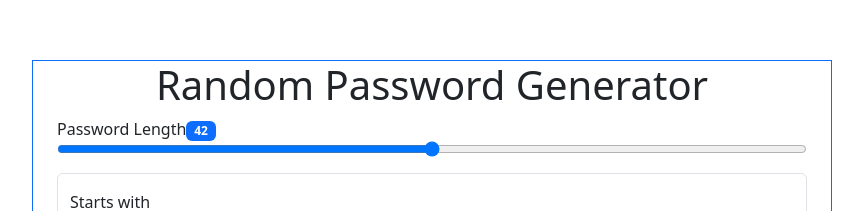
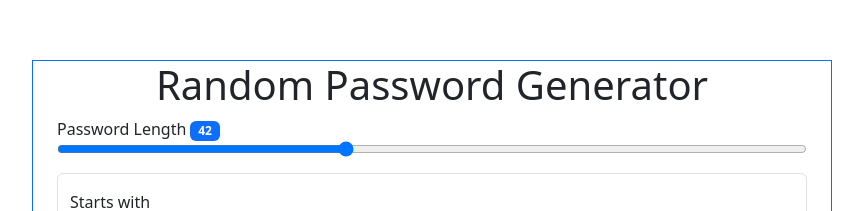
Before and after one commit to AtylaDaSilva/random-password-generator, a React (Create React App) app: page / in a window 1280 px wide. Shown: the part 140-351 px from the top of the page, without its empty margins (208-1071 px from the left). Built offline with nearby package versions, Linux system fonts and the light colour scheme.

Commit message:
Implemented state & controlled inputs

```diff
--- a/src/components/App.jsx
+++ b/src/components/App.jsx
@@ -1,5 +1,5 @@
 //React
-import { React } from 'react';
+import { React, useState } from 'react';
 
 //CSS
 import '../css/App.css';
@@ -9,6 +9,33 @@ export default function App() {
     event.preventDefault();
     return;
   }
+
+  /**
+   * Updates state every time a change occurs in one of the form inputs
+   * @param {*} event Event object passed by the onChange prop
+   */
+  function handleChange(event) {
+    const { name, value, type, checked } = event.target;
+
+    setFormData(currentFormData => {
+      return (type.toLowerCase() === 'checkbox')
+        ? { ...currentFormData, options: { ...currentFormData.options, [name]: checked } }
+        : { ...currentFormData, [name]: value }
+    })
+  }
+
+  const [formData, setFormData] = useState({
+    passwordLength: 42,
+    startsWith: "",
+    endsWith: "",
+    options: {
+      hasNumbers: true,
+      hasSymbols: true,
+      hasLowerCase: true,
+      hasUpperCase: true
+    },
+    result: ""
+  });
 
   return (
     <div className="App d-flex justify-content-center align-items-center">
@@ -35,9 +62,17 @@ export default function App() {
                 >
                   <label htmlFor="password-range-input">
                     Password Length
-                    <span className='badge bg-primary'>42</span>
+                    <span className='badge bg-primary ms-1'>{ formData.passwordLength }</span>
                   </label>
-                  <input type="range" name="password-length" id="password-range-input" />
+                  <input
+                    type="range"
+                    name="passwordLength"
+                    id="password-range-input"
+                    value={formData.passwordLength}
+                    onChange={handleChange}
+                    min={6}
+                    max={100}
+                  />
                 </div>
               </div>
             </div>
@@ -52,20 +87,24 @@ export default function App() {
                   <div className="form-floating mb-3">
                     <input
                       type="text"
-                      name="starts-with"
+                      name="startsWith"
                       id="starts-with-input"
                       className='form-control'
                       placeholder='Starts with'
+                      value={formData.startsWith}
+                      onChange={handleChange}
                     />
                     <label htmlFor="starts-with-input">Starts with</label>
                   </div>
                   <div className="form-floating">
                     <input
                       type="text"
-                      name="ends-with"
+                      name="endsWith"
                       id="ends-with-input"
                       className='form-control'
                       placeholder='Starts with'
+                      value={formData.endsWith}
+                      onChange={handleChange}
                     />
                     <label htmlFor="starts-with-input">Ends with</label>
                   </div>
@@ -87,6 +126,8 @@ export default function App() {
                       id="result-input"
                       className='form-control'
                       placeholder='Result'
+                      value={formData.result}
+                      readOnly
                     />
                     <label htmlFor="result-input">Result</label>
                   </div>
@@ -140,7 +181,9 @@ export default function App() {
                               type="checkbox"
                               role="switch"
                               id="numbers-input"
-                              checked
+                              name='hasNumbers'
+                              checked={formData.options.hasNumbers}
+                              onChange={handleChange}
                             />
                             <label className="form-check-label" htmlFor="numbers-input">Numbers</label>
                           </div>
@@ -150,7 +193,9 @@ export default function App() {
                               type="checkbox"
                               role="switch"
                               id="symbols-input"
-                              checked
+                              name='hasSymbols'
+                              checked={formData.options.hasSymbols}
+                              onChange={handleChange}
                             />
                             <label className="form-check-label" htmlFor="symbols-input">Symbols</label>
                           </div>
@@ -160,7 +205,9 @@ export default function App() {
                               type="checkbox"
                               role="switch"
                               id="lower-case-letters-input"
-                              checked
+                              name='hasLowerCase'
+                              checked={formData.options.hasLowerCase}
+                              onChange={handleChange}
                             />
                             <label className="form-check-label" htmlFor="lower-case-letters-input">Lower Case Letters</label>
                           </div>
@@ -170,7 +217,9 @@ export default function App() {
                               type="checkbox"
                               role="switch"
                               id="upper-case-letters-input"
-                              checked
+                              name='hasUpperCase'
+                              checked={formData.options.hasUpperCase}
+                              onChange={handleChange}
                             />
                             <label className="form-check-label" htmlFor="upper-case-letters-input">Upper Case Letters</label>
                           </div>
```
